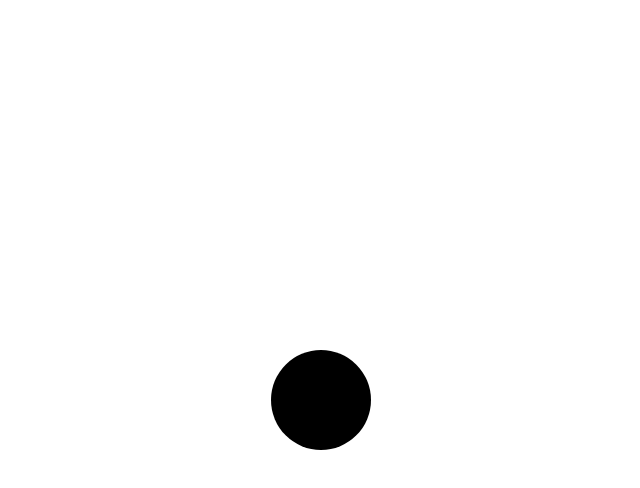
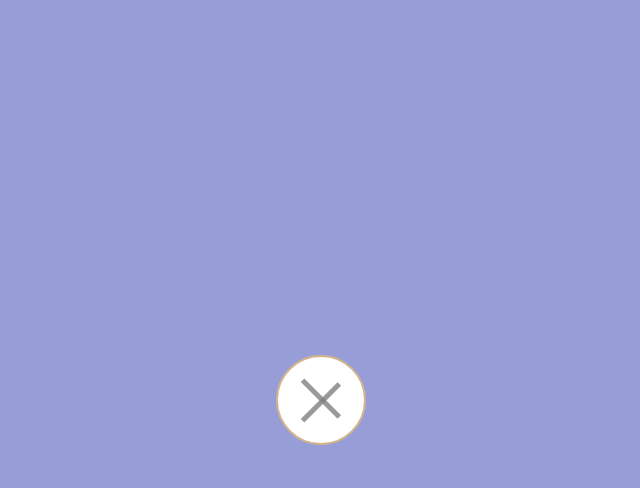
Before and after one commit to jiulanrensan/daily-css, a plain HTML site: page 动态按钮4/index.html in a window 1280 px wide. Both pictures are taken after a click on the element 640 px from the left and 400 px from the top of the page. Shown: the whole page, without its empty margins (319-959 px from the left). Drawn offline with Linux system fonts and the light colour scheme.

Commit message:
2020年5月13日23:53:44

```diff
--- a/动态按钮4/index.html
+++ b/动态按钮4/index.html
@@ -1,11 +1,12 @@
 <!DOCTYPE html>
 <html lang="en">
+
 <head>
-  <meta charset="UTF-8">
-  <meta name="viewport" content="width=device-width, initial-scale=1.0">
-  <title>Document</title>
-  <style>
-    body{
+	<meta charset="UTF-8">
+	<meta name="viewport" content="width=device-width, initial-scale=1.0">
+	<title>Document</title>
+	<style>
+		body {
 			margin: 0;
 			padding: 0;
 			height: 100vh;
@@ -16,74 +17,88 @@
 			/* background-color: black; */
 			/* color: white; */
 		}
-		.btn{
-			width: 100px;
-			height: 100px;
+
+		.btn {
+			width: 90px;
+			height: 90px;
+			padding: 10px 0;
 			cursor: pointer;
 			box-sizing: border-box;
 			border-radius: 50%;
 			border: 0;
 			outline: none;
-			box-shadow: 0 0 0px 700px rgb(0,0,0);
-			background-color: #000;
-			padding: 20px 0;
-			position: absolute;
+			box-shadow: 0 0 0px 700px rgba(210, 180, 140,.3);
+			background-color: #fff;
+			position: relative;
 			transition: all .5s;
-			/* display: flex;
+			border: 2px solid rgb(210, 180, 140);
+			display: flex;
 			flex-direction: column;
 			justify-content: space-around;
-			align-items: flex-start; */
+			align-items: center;
 		}
-		.btn:hover div.bar{
+		.btn:after{
+			content: '';
+			position: absolute;
+			display: block;
+			border-radius: 50%;
+			width: 100%;
+			height: 100%;
+			transition: all .8s;
+			/* box-shadow: 5px 5px 20px 5px rgba(0,0,0,0.4); */
+		}
+		.btn:hover:after{
+			box-shadow: 5px 5px 20px 5px rgba(0,0,0,0.4);
+		}
+		.bar{
 			width: 60%;
-			transition: all .2s 0s;
+			height: 5px;
+			background-color: rgba(128, 128, 128, 0.8);
+			position: relative;
+			transition: all .4s;
 		}
-		.btn div.bar{
-			/* width: 60%; */
-			width: 0%;
-			height: 3px;
+		.bar:after{
+			content: '';
+			display: block;
 			position: absolute;
-			/* margin-left: 20%; */
-			background-color: skyblue;
+			left: 0;
+			top: 0;
+			/* width: 100%; */
+			width: 0;
+			height: 100%;
 			transition: all .2s;
-			transform-origin: 0% 0%;
-			top: 25px;
+			background-color: aqua;
 		}
-		.btn div:nth-of-type(1){
+		.bar:nth-of-type(1):after{
 			transition: all .2s .1s;
-			left: 20%;
 		}
-		.btn div:nth-of-type(2){
+		.bar:nth-of-type(2):after{
 			transition: all .2s .2s;
-			top: 50px;
-			left: 20%;
 		}
-		.btn div:nth-of-type(3){
+		.bar:nth-of-type(3):after{
 			transition: all .2s .3s;
-			top: 75px;
-			left: 20%;
+		}
+		.btn:hover .bar:after{
+			width: 100%;
+		}
+		.btn-active {
+			box-shadow: 0 0 0px 700px rgba(140, 147, 210, 0.9);
 		}
 		.active1{
-			transform: rotate(60deg);
-			transform-origin: 0 0;
-			left: 35% !important;
+			top: 20px;
+			transform: rotate(45deg);
 		}
 		.active2{
-			width: 0 !important;
-			transform-origin: center;
-			left: 50%;
-			transform: translateX(-50%);
+			width: 0;
 		}
 		.active3{
-			transform: rotate(-60deg);
-			transform-origin: center;
-			left: 35% !important;
+			/* margin-top: -20px; */
+			top: -20px;
+			transform: rotate(-45deg);
 		}
-		.btn-active{
-			box-shadow: 0 0 0 0 rgb(0,0,0);
-		}
-  </style>
+	</style>
 </head>
+
 <body>
 	<div class="btn">
 		<div class="bar"></div>
@@ -97,12 +112,13 @@
 			btn.addEventListener('click', (ev) => {
 				// console.log(ev)
 				// ev.target
-				Array.from(barNodeList).forEach((el,idx) => {
-					el.classList.toggle(`active${idx+1}`)
+				Array.from(barNodeList).forEach((el, idx) => {
+					el.classList.toggle(`active${idx + 1}`)
 				})
 				btn.classList.toggle('btn-active')
 			}, false)
 		}
 	</script>
 </body>
+
 </html>
```
